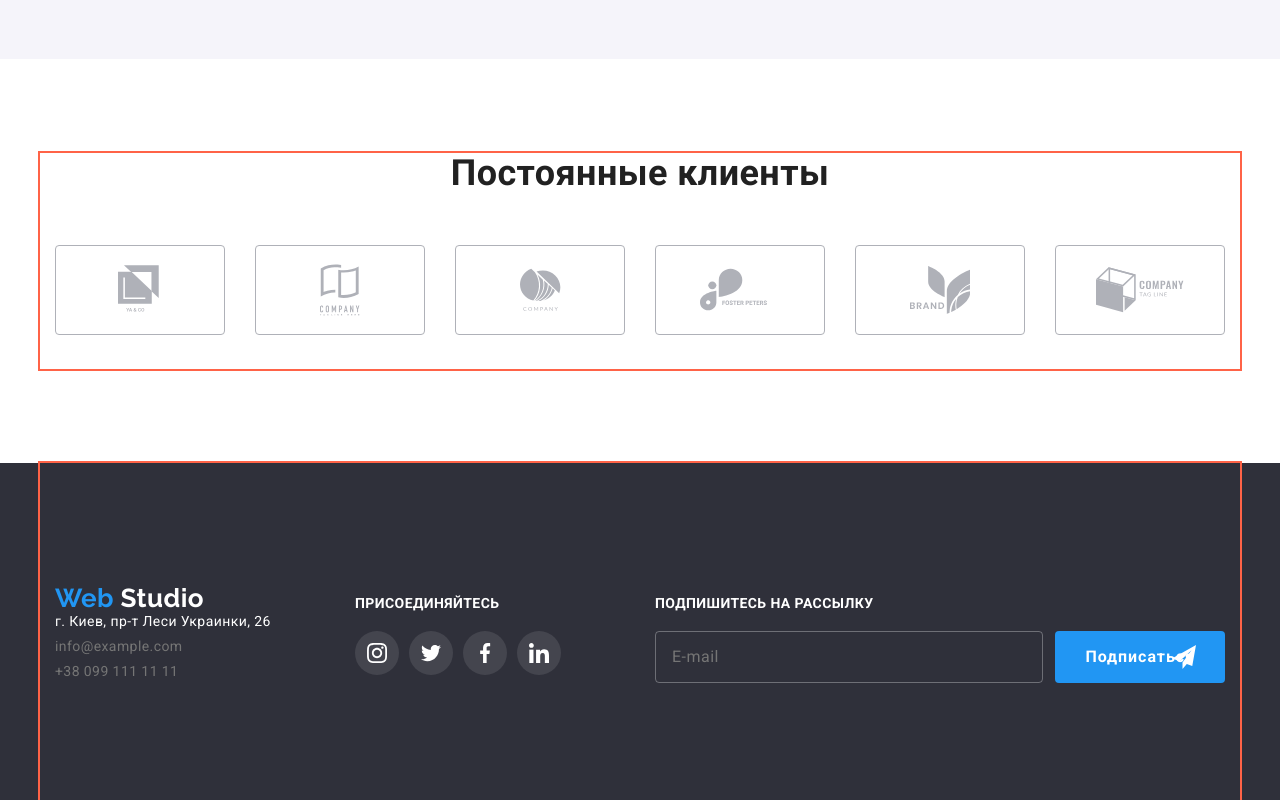
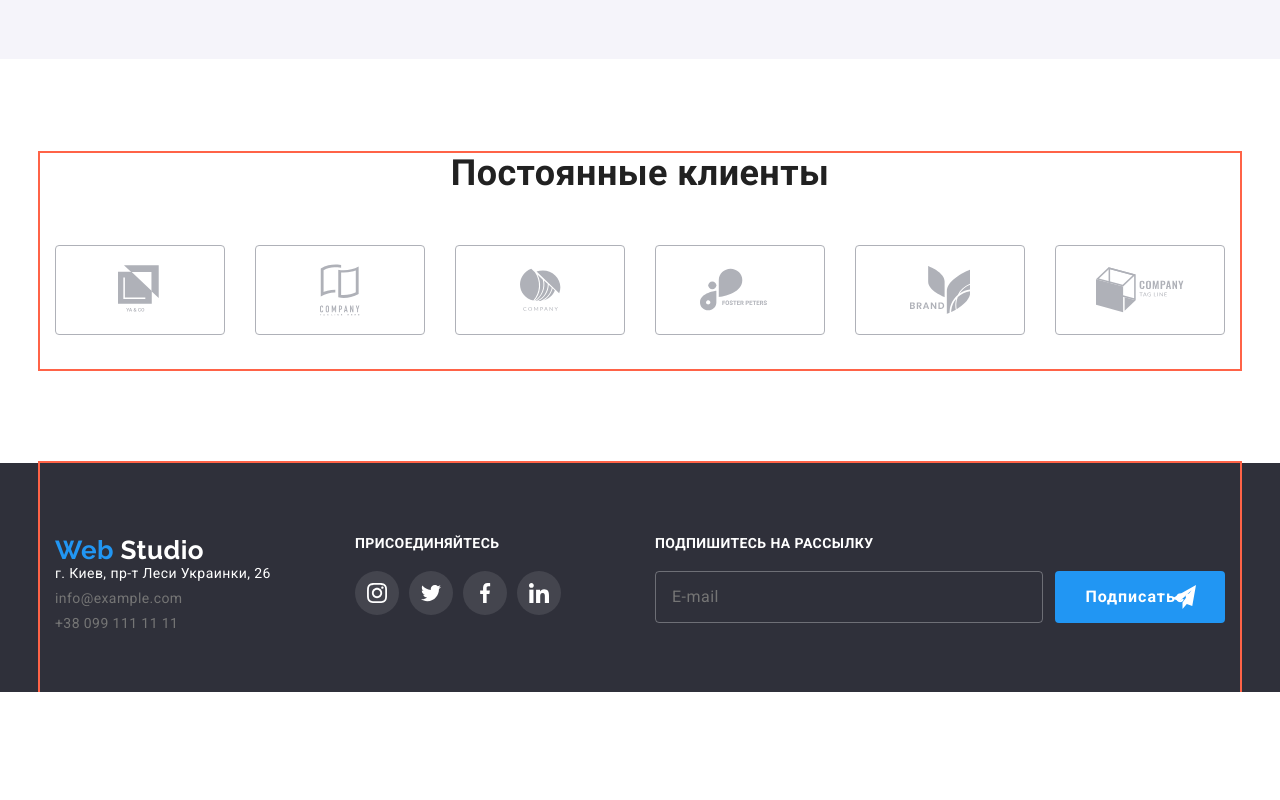
Before and after one commit to SvitlanaKorneeva/goit-markup-hw-06, a plain HTML site: page index.html in a window 1280 px wide. Shown: the part 2232-3032 px from the top of the page. After the commit the page ends 2924 px from the top, so only its background shows below. Drawn offline with nearby package versions, Linux system fonts and the light colour scheme.

Commit message:
Update common.css

```diff
--- a/css/common.css
+++ b/css/common.css
@@ -170,14 +170,12 @@ html {
 .container-footer {
   display: flex;
   justify-content: space-between;
-  padding-top: 60px;
+  padding-top: 72px;
   padding-bottom: 60px;
 }
 
 .logo-footer {
   width: 270px;
-  padding-top: 60px;
-  padding-bottom: 60px;
   margin-right: 30px;
 }
 .logo-item {
@@ -202,7 +200,6 @@ html {
   margin-bottom: 9px;
 }
 .social-container {
-  padding-top: 72px;
   margin-right: 30px;
   width: 270px;
 }
@@ -225,7 +222,6 @@ html {
 }
 
 .assign-container {
-  margin-top: 72px;
   width: 570px;
 }
 
```
